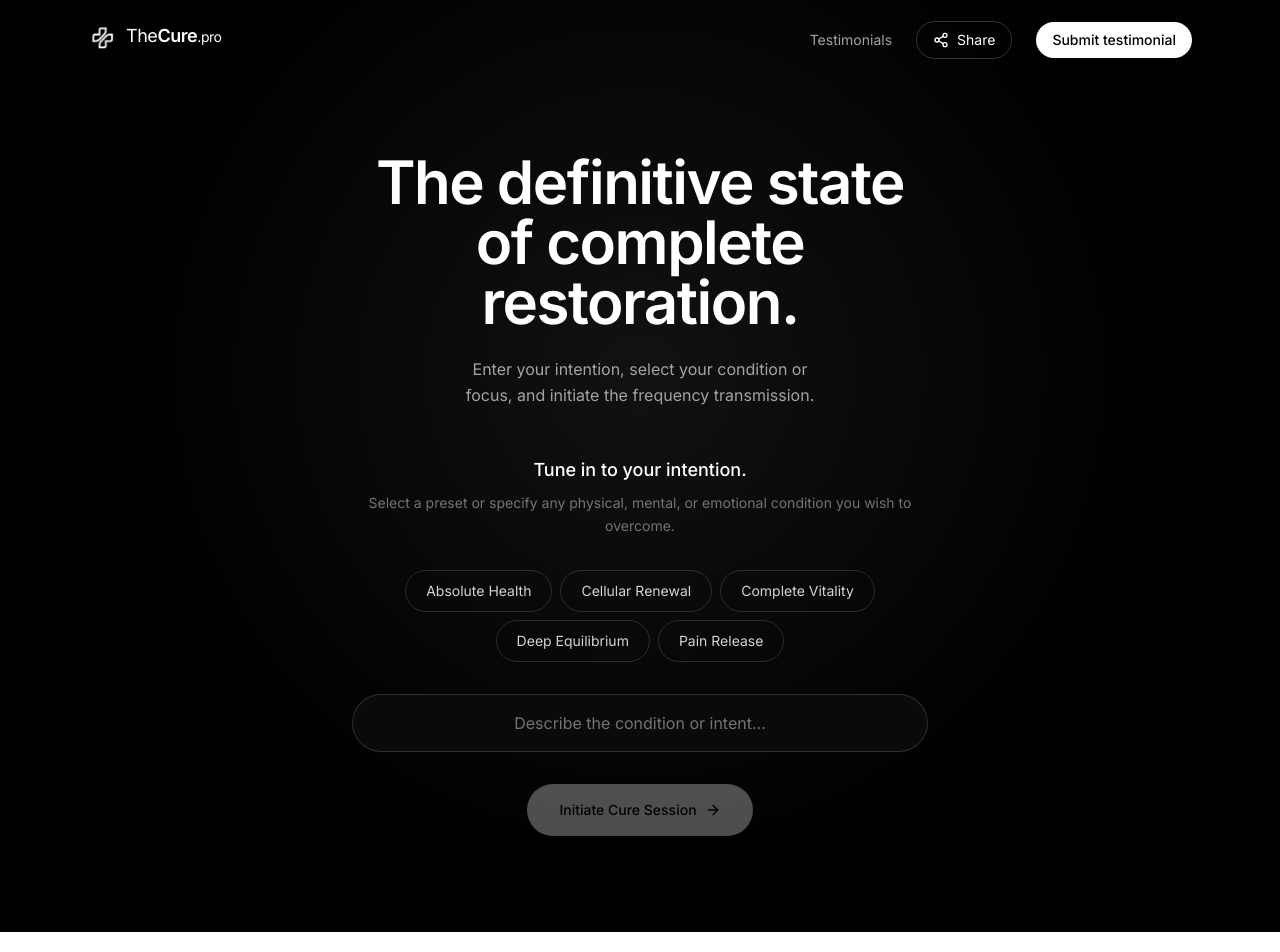
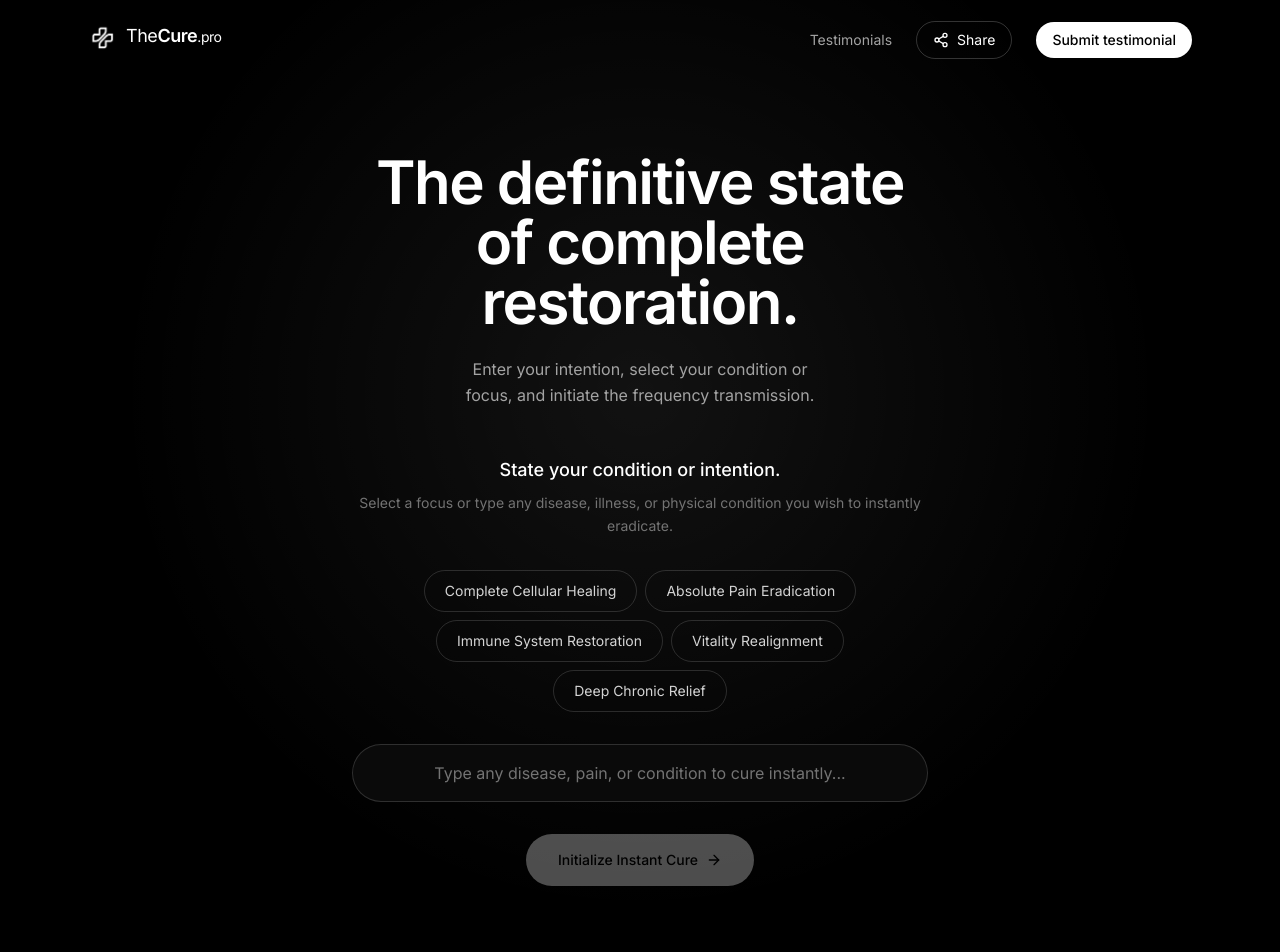
Before and after one commit to pagamentospablorodriguez-dev/TheCure, a React (Vite) app: page / in a window 1280 px wide. Shown: the top 952 px of the page. Built offline with nearby package versions, Linux system fonts and the light colour scheme; no server answers; the database is empty.

Commit message:
Update RitualIntake.tsx

```diff
--- a/src/components/RitualIntake.tsx
+++ b/src/components/RitualIntake.tsx
@@ -1,8 +1,8 @@
 import { useState, type FormEvent } from 'react';
 import { ArrowRight } from 'lucide-react';
 
-const PRESETS = ['Absolute Health', 'Cellular Renewal', 'Complete Vitality', 'Deep Equilibrium', 'Pain Release'];
-const MAX_INTENTION_LENGTH = 120;
+const PRESETS = ['Complete Cellular Healing', 'Absolute Pain Eradication', 'Immune System Restoration', 'Vitality Realignment', 'Deep Chronic Relief'];
+const MAX_INTENTION_LENGTH = 150;
 
 interface RitualIntakeProps {
   onStart: (intention: string) => void;
@@ -31,9 +31,9 @@ export default function RitualIntake({ onStart }: RitualIntakeProps) {
   return (
     <form onSubmit={handleSubmit} className="mt-12 space-y-8">
       <div className="space-y-2">
-        <p className="text-lg font-medium text-white">Tune in to your intention.</p>
+        <p className="text-lg font-medium text-white">State your condition or intention.</p>
         <p className="text-sm leading-relaxed text-neutral-500">
-          Select a preset or specify any physical, mental, or emotional condition you wish to overcome.
+          Select a focus or type any disease, illness, or physical condition you wish to instantly eradicate.
         </p>
       </div>
 
@@ -60,7 +60,7 @@ export default function RitualIntake({ onStart }: RitualIntakeProps) {
 
       <div>
         <label htmlFor="intention" className="sr-only">
-          Describe your intention
+          Describe any condition or disease to cure
         </label>
         <input
           id="intention"
@@ -68,7 +68,7 @@ export default function RitualIntake({ onStart }: RitualIntakeProps) {
           value={custom}
           maxLength={MAX_INTENTION_LENGTH}
           onChange={(event) => handleCustomChange(event.target.value)}
-          placeholder="Describe the condition or intent..."
+          placeholder="Type any disease, pain, or condition to cure instantly..."
           className="w-full rounded-full border border-white/15 bg-neutral-950 px-6 py-4 text-center text-base text-white placeholder:text-neutral-500 outline-none transition duration-300 focus:border-white/60"
         />
       </div>
@@ -78,7 +78,7 @@ export default function RitualIntake({ onStart }: RitualIntakeProps) {
         disabled={!intention}
         className="group inline-flex items-center gap-2 rounded-full bg-white px-8 py-4 text-sm font-medium text-black transition duration-300 hover:bg-neutral-200 disabled:cursor-not-allowed disabled:opacity-30"
       >
-        Initiate Cure Session
+        Initialize Instant Cure
         <ArrowRight className="h-4 w-4 transition duration-300 group-hover:translate-x-1" />
       </button>
     </form>
```
